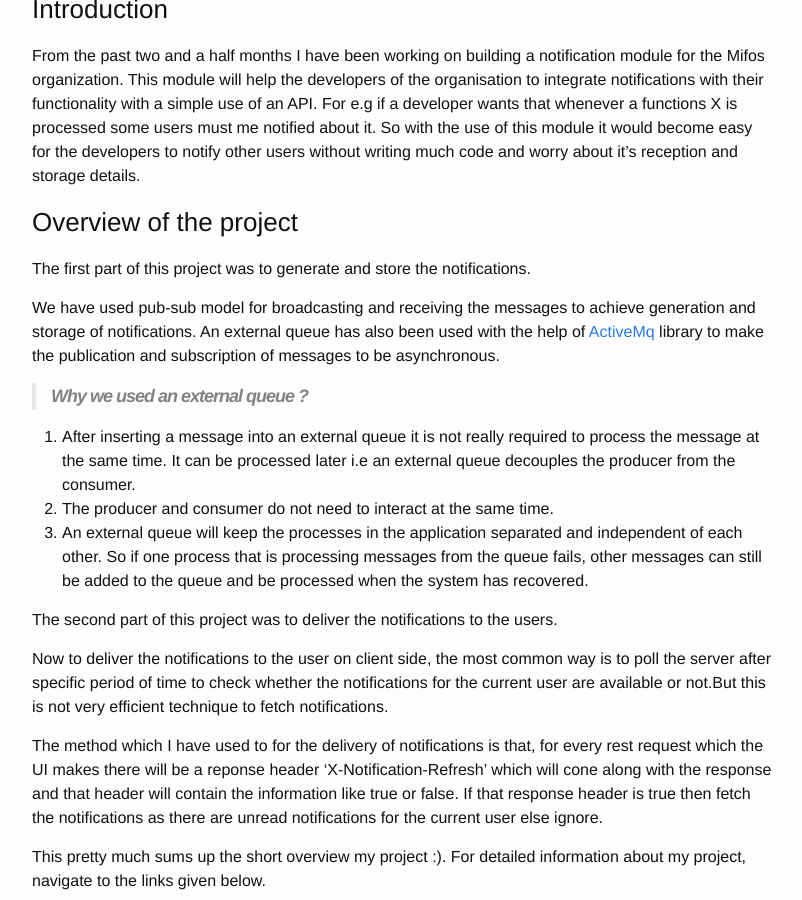
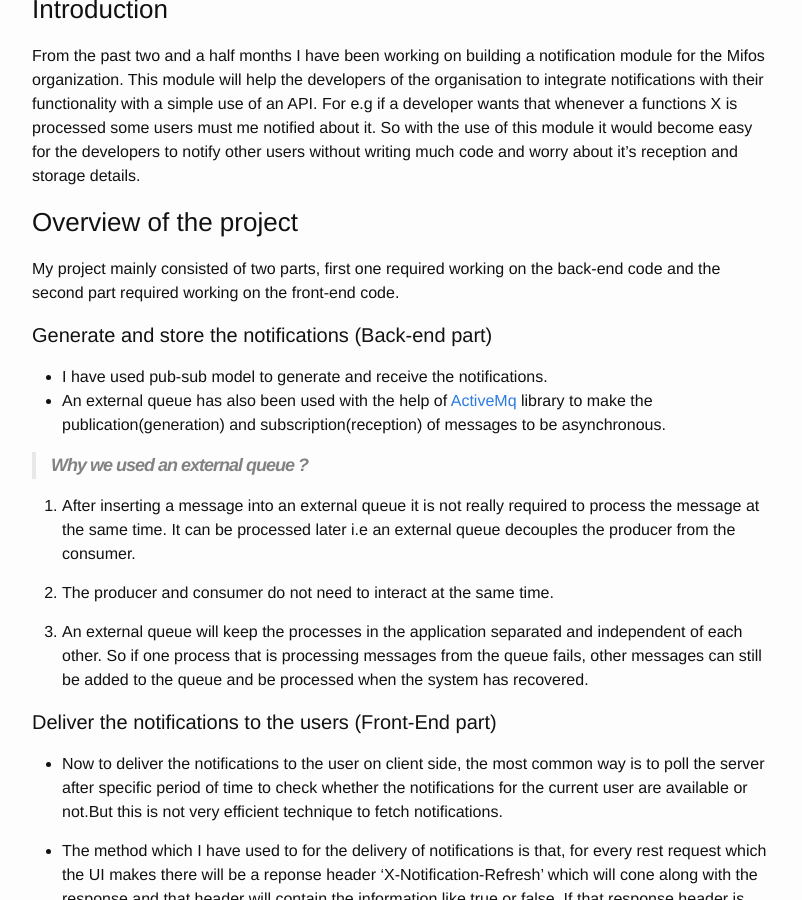
Before and after one commit to ad-os/Blog, a Jekyll site: the page built from _posts/2016-08-23-gsoc-report.md, in a window 1280 px wide and 900 px high, scrolled down 318 px. Shown: the whole window, without its empty margins (238-1040 px from the left). Built offline with Jekyll 4.4.1, drawn with Linux system fonts in a browser that asks for light colours.

Commit message:
GSOC Report

```diff
--- a/_posts/2016-08-23-gsoc-report.md
+++ b/_posts/2016-08-23-gsoc-report.md
@@ -10,25 +10,31 @@ categories: jekyll Update
 ### Organisation - [Mifos Initiative](http://mifos.org/)
 
 ### Introduction
+
 From the past two and a half months I have been working on building a notification module for the Mifos organization. This module will help the developers of the organisation to integrate notifications with their functionality with a simple use of an API. For e.g if a developer wants that whenever a functions X is processed some users must me notified about it. So with the use of this module it would become easy for the developers to notify other users without writing much code and worry about it's reception and storage details.
 
 ### Overview of the project
 
-The first part of this project was to generate and store the notifications.
+My project mainly consisted of two parts, first one required working on the back-end code and the second part required working on the front-end code.
 
-We have used pub-sub model for broadcasting and receiving the messages to achieve generation and storage of notifications. An external queue has also been used with the help of [ActiveMq](http://activemq.apache.org/) library to make the publication and subscription of messages to be asynchronous.
+#### Generate and store the notifications (Back-end part)
+
+- I have used pub-sub model to generate and receive the notifications.
+- An external queue has also been used with the help of [ActiveMq](http://activemq.apache.org/) library to make the publication(generation) and subscription(reception) of messages to be asynchronous.
 
  > **Why we used an external queue ?**
 
 1. After inserting a message into an external queue it is not really required to process the message at the same time. It can be processed later i.e an external queue decouples the producer from the consumer.
+
 2. The producer and consumer do not need to interact at the same time.
+
 3.  An external queue will keep the processes in the application separated and independent of each other. So if one process that is processing messages from the queue fails, other messages can still be added to the queue and be processed when the system has recovered.
 
-The second part of this project was to deliver the notifications to the users.
+#### Deliver the notifications to the users (Front-End part)
 
-Now to deliver the notifications to the user on client side, the most common way is to poll the server after specific period of time to check whether the notifications for the current user are available or not.But this is not very efficient technique to fetch notifications.
+- Now to deliver the notifications to the user on client side, the most common way is to poll the server after specific period of time to check whether the notifications for the current user are available or not.But this is not very efficient technique to fetch notifications.
 
-The method which I have used to for the delivery of notifications is that, for every rest request which the UI makes there will be a reponse header 'X-Notification-Refresh' which will cone along with the response and that header will contain the information like true or false. If that response header is true then fetch the notifications as there are unread notifications for the current user else ignore.
+- The method which I have used to for the delivery of notifications is that, for every rest request which the UI makes there will be a reponse header 'X-Notification-Refresh' which will cone along with the response and that header will contain the information like true or false. If that response header is true then fetch the notifications as there are unread notifications for the current user else ignore.
 
 This pretty much sums up the short overview my project :). For detailed information about my project, navigate to the links given below.
 
```
